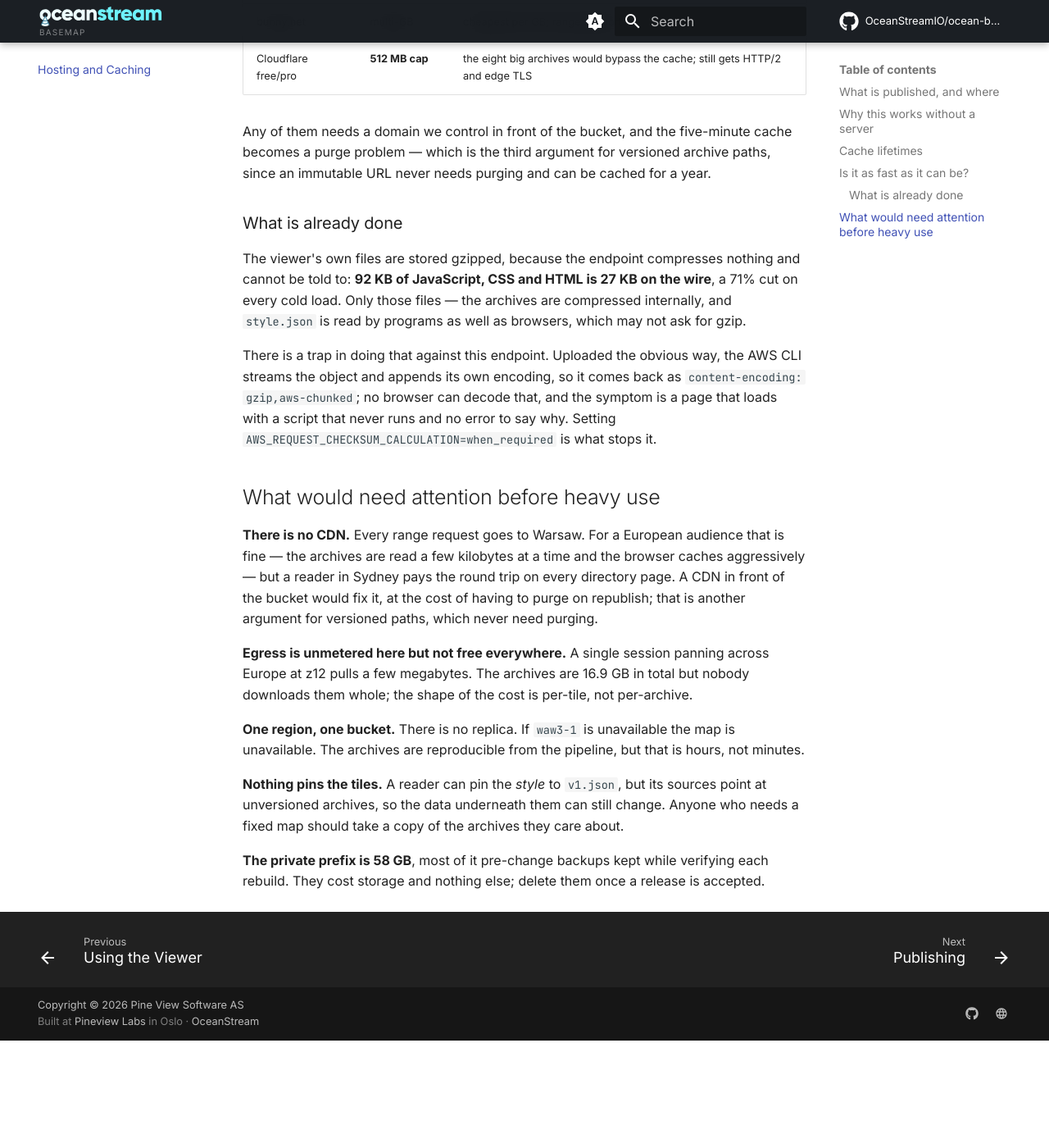
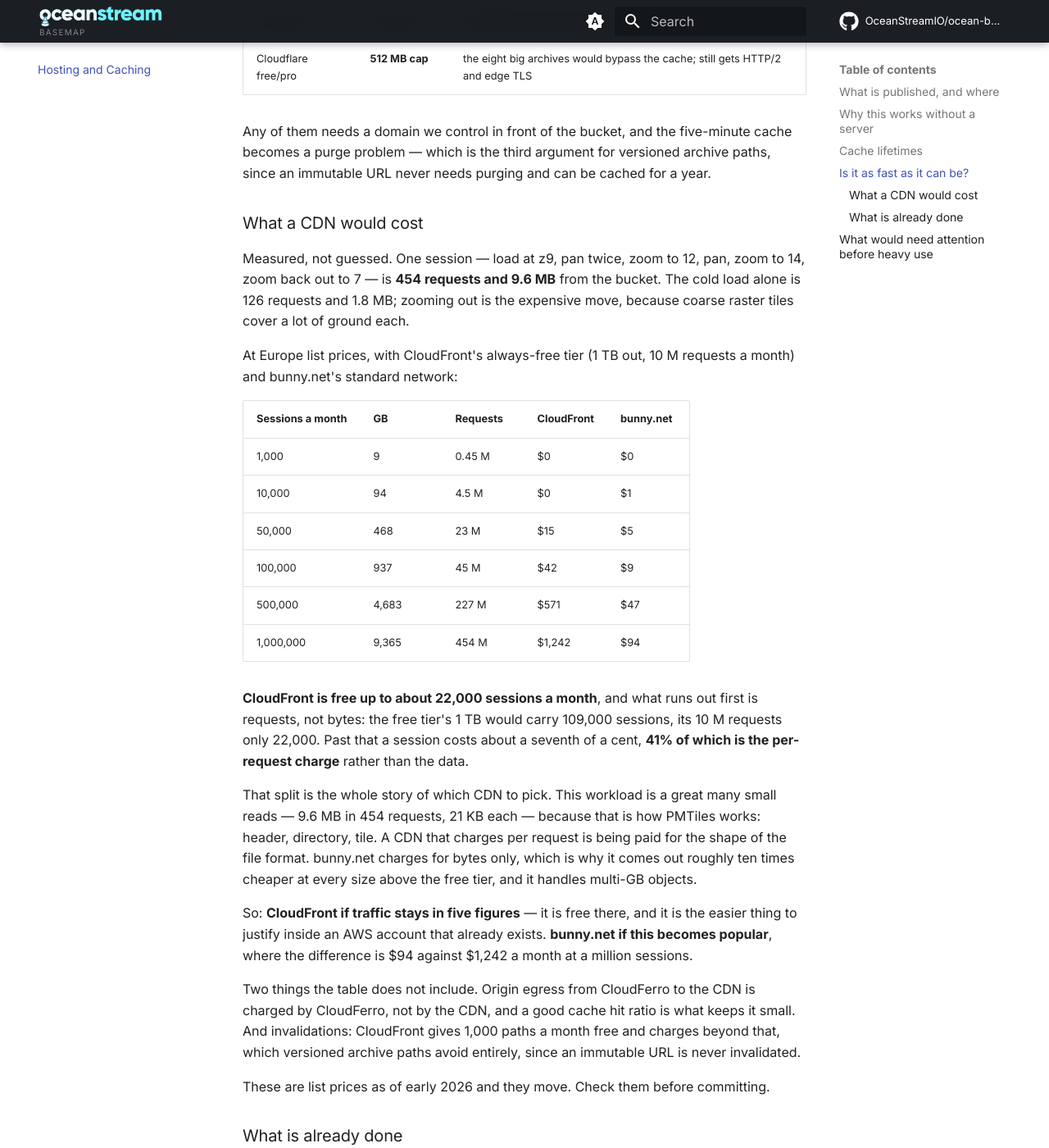
Before and after one commit to OceanStreamIO/ocean-basemap, an MkDocs documentation site: the page built from docs/hosting.md, in a window 1280 px wide and 1400 px high, scrolled down 2709 px. Shown: the whole window at 82% size. Built offline with MkDocs 1.6.1 and Material for MkDocs 9.7.7, drawn with Linux system fonts in a browser that asks for light colours; comment, search, counter and statistics services are not loaded; before the commit the page ends 3978 px from its top, so only the background shows below that.

Commit message:
docs: what a CDN would actually cost
Measured a session rather than guessing at one: load at z9, two pans, zoom to
12, pan, zoom to 14, zoom back out to 7 comes to 454 requests and 9.6 MB. The
cold load is a quarter of that; zooming out is the expensive move, because
coarse raster tiles cover a lot of ground each.

CloudFront is free to about 22,000 sessions a month, and what runs out is
requests, not bytes -- the free tier's terabyte would carry 109,000 sessions,
its ten million requests only 22,000. Past that a session costs about a
seventh of a cent, 41% of it the per-request charge.

That split decides which CDN. This is a great many small reads, 21 KB each,
because that is how PMTiles works: header, directory, tile. Paying per request
is paying for the shape of the file format, which is why bunny.net, charging
for bytes alone, is around ten times cheaper above the free tier -- $94
against $1,242 a month at a million sessions.

Co-Authored-By: Claude Opus 5 <noreply@anthropic.com>

```diff
--- a/docs/hosting.md
+++ b/docs/hosting.md
@@ -95,6 +95,49 @@ Any of them needs a domain we control in front of the bucket, and the five-minut
 becomes a purge problem — which is the third argument for versioned archive paths, since
 an immutable URL never needs purging and can be cached for a year.
 
+### What a CDN would cost
+
+Measured, not guessed. One session — load at z9, pan twice, zoom to 12, pan, zoom to 14,
+zoom back out to 7 — is **454 requests and 9.6 MB** from the bucket. The cold load alone
+is 126 requests and 1.8 MB; zooming out is the expensive move, because coarse raster
+tiles cover a lot of ground each.
+
+At Europe list prices, with CloudFront's always-free tier (1 TB out, 10 M requests a
+month) and bunny.net's standard network:
+
+| Sessions a month | GB | Requests | CloudFront | bunny.net |
+|---|---|---|---|---|
+| 1,000 | 9 | 0.45 M | $0 | $0 |
+| 10,000 | 94 | 4.5 M | $0 | $1 |
+| 50,000 | 468 | 23 M | $15 | $5 |
+| 100,000 | 937 | 45 M | $42 | $9 |
+| 500,000 | 4,683 | 227 M | $571 | $47 |
+| 1,000,000 | 9,365 | 454 M | $1,242 | $94 |
+
+**CloudFront is free up to about 22,000 sessions a month**, and what runs out first is
+requests, not bytes: the free tier's 1 TB would carry 109,000 sessions, its 10 M requests
+only 22,000. Past that a session costs about a seventh of a cent, **41% of which is the
+per-request charge** rather than the data.
+
+That split is the whole story of which CDN to pick. This workload is a great many small
+reads — 9.6 MB in 454 requests, 21 KB each — because that is how PMTiles works: header,
+directory, tile. A CDN that charges per request is being paid for the shape of the file
+format. bunny.net charges for bytes only, which is why it comes out roughly ten times
+cheaper at every size above the free tier, and it handles multi-GB objects.
+
+So: **CloudFront if traffic stays in five figures** — it is free there, and it is the
+easier thing to justify inside an AWS account that already exists. **bunny.net if this
+becomes popular**, where the difference is $94 against $1,242 a month at a million
+sessions.
+
+Two things the table does not include. Origin egress from CloudFerro to the CDN is
+charged by CloudFerro, not by the CDN, and a good cache hit ratio is what keeps it small.
+And invalidations: CloudFront gives 1,000 paths a month free and charges beyond that,
+which versioned archive paths avoid entirely, since an immutable URL is never
+invalidated.
+
+These are list prices as of early 2026 and they move. Check them before committing.
+
 ### What is already done
 
 The viewer's own files are stored gzipped, because the endpoint compresses nothing and
```
